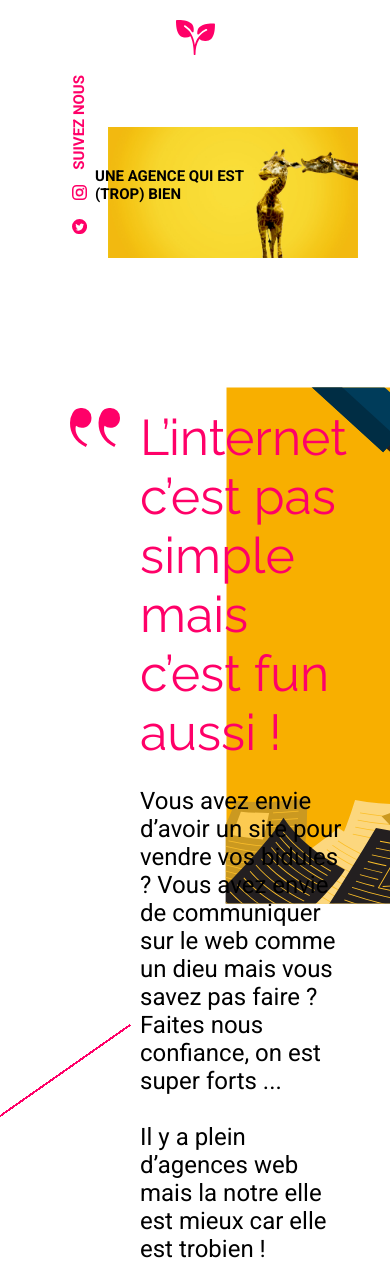
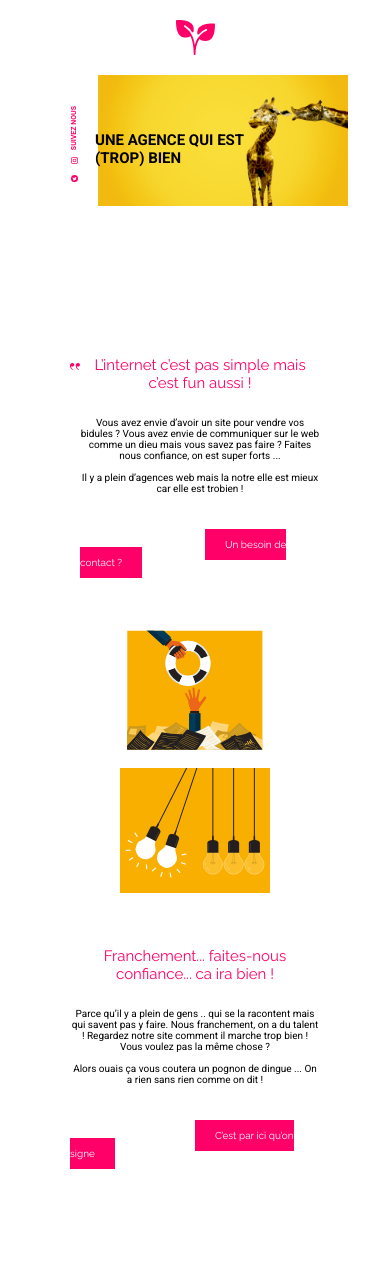
Before and after one commit to Neliiad/trobien, a website: page index.html in a window 390 px wide. Shown: the top 1266 px of the page. Drawn offline with Linux system fonts and the light colour scheme.

Commit message:
first commit

```diff
--- a/assets/scss/element/banner.scss
+++ b/assets/scss/element/banner.scss
@@ -31,12 +31,19 @@
         font-weight: 700;
         font-size: 15px;
         text-transform: uppercase;
+        @media (max-width: 480px){
+            font-size: 7px;
+
+        }
 
     }
     &__logo{
         width: 15px;
         margin-top: 15px;
-
+        @media (max-width: 480px){
+            width: 7px;
+        margin-top: 5px;
+        }
     }
     &__main-title{
         position: absolute;
--- a/assets/scss/element/contain.scss
+++ b/assets/scss/element/contain.scss
@@ -8,6 +8,10 @@
           display: flex;
           flex-direction: column;
         }
+        @media (max-width: 480px){
+          display: flex;
+          flex-direction: column;
+      }
     }
 
     &__first-item{
@@ -17,6 +21,9 @@
         @media (min-width: 480px) and (max-width: 780px){
           width:100%;
         }
+        @media (max-width: 480px){
+          width:100%;
+      }
 
     }
 
@@ -27,6 +34,10 @@
           margin-top: 20px;
           width:100%;
         }
+        @media (max-width: 480px){
+          margin-top: 20px;
+          width:100%;
+      }
 
     }
     &__main-title{
@@ -38,6 +49,12 @@
           font-size: 35px;
           text-align: center;
         }
+
+        @media (max-width: 480px){
+          font-size: 15px;
+          text-align: center;
+      }
+
     }
     &__main-title2{
         font-size: 50px;
@@ -55,6 +72,13 @@
           text-align: center;
           margin-top: 50px;
         }
+
+        @media (max-width: 480px){
+          width: 100%;
+          font-size: 15px;
+        text-align: center;
+          margin-top: 30px;
+      }
     }
     &__quote{
         width: 50px;
@@ -63,6 +87,11 @@
           width: 35px;
           margin-right: 0px;
         }
+
+        @media (max-width: 480px){
+          width: 10px;
+          margin-right: 0px;
+      }
     }
 
 
@@ -74,6 +103,9 @@
        @media (min-width: 480px) and (max-width: 780px){
         width: 450px;
       }
+      @media (max-width: 480px){
+        width: 150px;
+    }
 
     }
     &__lights{
@@ -83,6 +115,11 @@
           width: 410px;
           margin-top: 0;
         }
+
+        @media (max-width: 480px){
+          width: 150px;
+          margin-top: 0;
+      }
 
     }
 
@@ -96,6 +133,11 @@
         font-size: 20px;
         text-align: center;
       }
+
+      @media (max-width: 480px){
+        font-size: 10px;
+        text-align: center;
+    }
 
     }
 
@@ -114,6 +156,12 @@
         text-align: center;
 
       }
+
+      @media (max-width: 480px){
+        font-size: 10px;
+        text-align: center;
+        width: 100%;
+    }
     }
 
     &__contact-button{
@@ -129,6 +177,10 @@
           font-size: 20px;
           margin-left: 185px;
         }
+        @media (max-width: 480px){
+          font-size: 10px;
+          margin-left:125px;
+      }
 
 
         &:hover{
@@ -154,6 +206,11 @@
 
         }
 
+        @media (max-width: 480px){
+          font-size: 10px;
+          margin-left:125px;
+      }
+
 
         &:hover{
             background-color: transparent;
@@ -178,6 +235,10 @@
        @media (min-width: 480px) and (max-width: 780px){
         display: none;
       }
+
+      @media (max-width: 480px){
+        display: none;
+    }
 
     }
 
```
Also changed, not shown: assets/css/styles.css, 1 other file.
